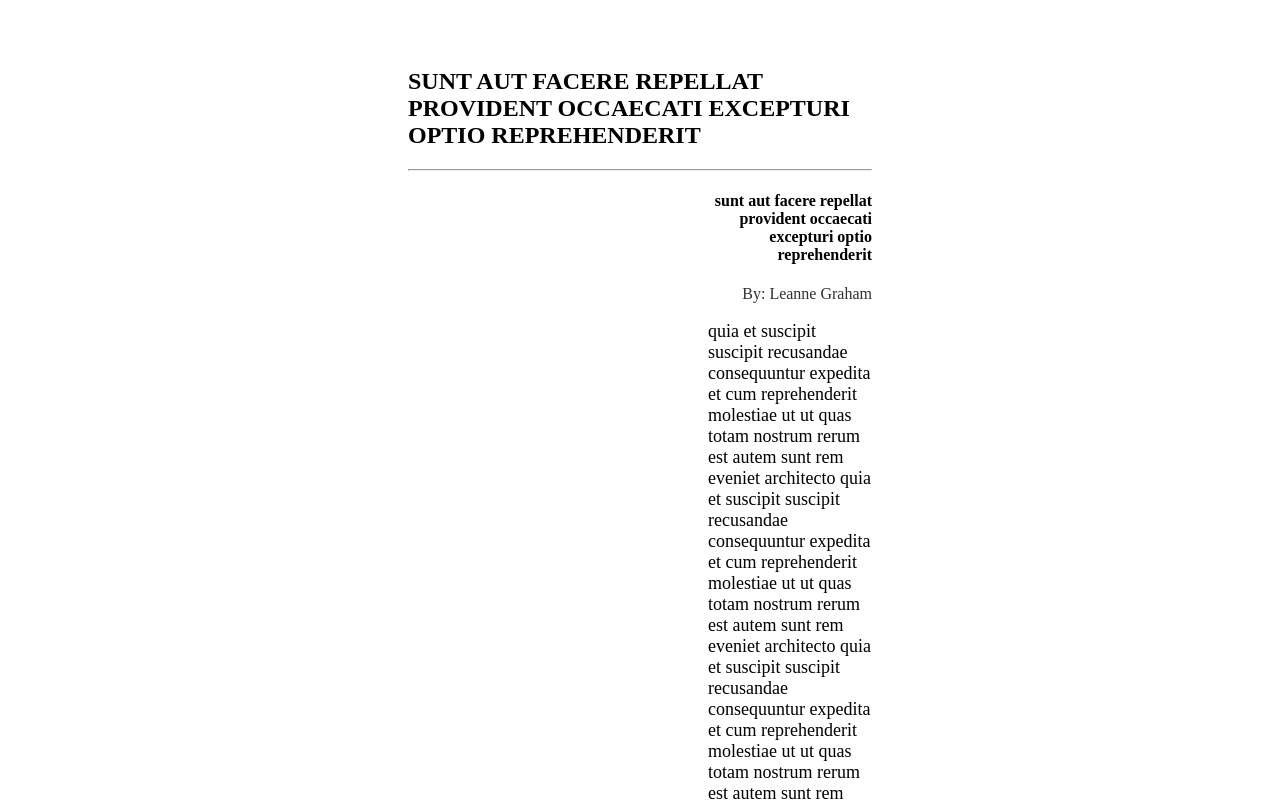
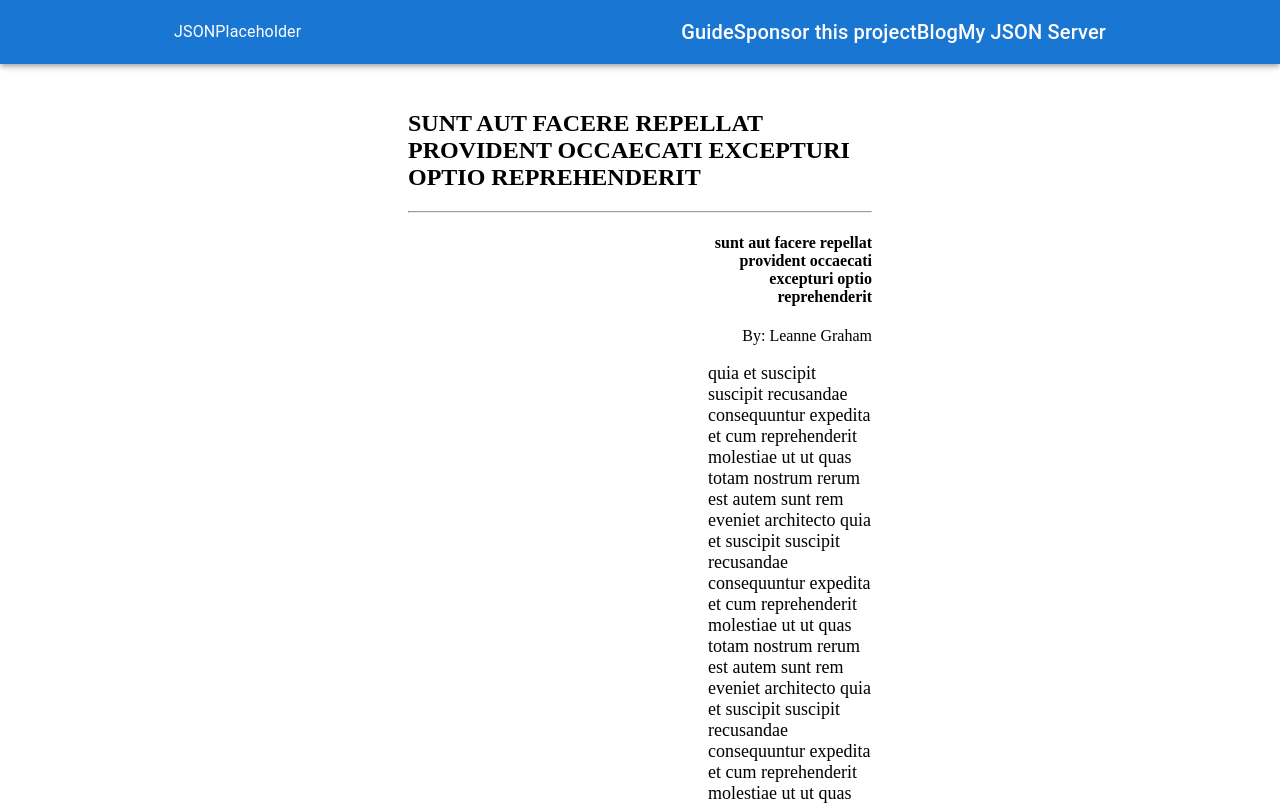
Before and after one commit to koshar22/b1-react-blog, a React (Create React App) app: page / in a window 1280 px wide. Shown: the top 805 px of the page. Built offline with nearby package versions, Linux system fonts and the light colour scheme; the HTML template or start-up script is replaced by a standard one.

Commit message:
react-blog

```diff
--- a/src/App.js
+++ b/src/App.js
@@ -1,9 +1,11 @@
 // import Blogs from "./components/Blogs";
 import Details from "./components/Details";
+import Navbar from "./components/Navbar";
 
 function App() {
   return (
     <div>
+      <Navbar/>
       <Details/>
     </div>
   );
--- /dev/null
+++ b/src/components/Navbar.js
@@ -0,0 +1,23 @@
+import { AppBar, Toolbar, Typography } from '@mui/material';
+import { Box } from '@mui/system';
+import React from 'react';
+import classes from './scss/Navbar.module.scss';
+
+export default function Navbar() {
+    const links = ['Guide', 'Sponsor this project', 'Blog', 'My JSON Server'];
+
+  return (
+      <AppBar className={classes.main}>
+          <Toolbar className={classes.nav}>
+              <Typography className={classes.logo}>
+                  JSONPlaceholder
+              </Typography>
+              <Box>
+                  {links.map((link) => (
+                      <Typography className={classes.pages} variant='h6'>{link}</Typography>
+                  ))}
+              </Box>
+          </Toolbar>
+      </AppBar>
+  )
+}
--- a/src/components/scss/Details.module.scss
+++ b/src/components/scss/Details.module.scss
@@ -1,4 +1,5 @@
 .container{
+    margin-top: 50px;
     padding: 40px 400px;
 }
 
@@ -17,7 +18,7 @@
 .username{
     text-align: right;
     cursor: pointer;
-    color: rgb(49, 47, 47);
+    // color: rgb(49, 47, 47);
     &::before{
         content: 'By: ';
     }
--- /dev/null
+++ b/src/components/scss/Navbar.module.scss
@@ -0,0 +1,24 @@
+.main {
+    background-color: #fff;
+    color: #1D4ED8;
+    position: static;
+}
+
+.nav {
+    margin: 0 150px;
+}
+
+.logo {
+    flex-grow: 1;
+    cursor: pointer;
+}
+
+.pages {
+    display: inline;
+    font-size: 15px;
+    margin-right: 20px;
+    &:hover {
+        text-decoration: underline;
+        cursor: pointer;
+    }
+}
```
Also changed, not shown: 2 other files (tests, documents, lock files or other folders).
